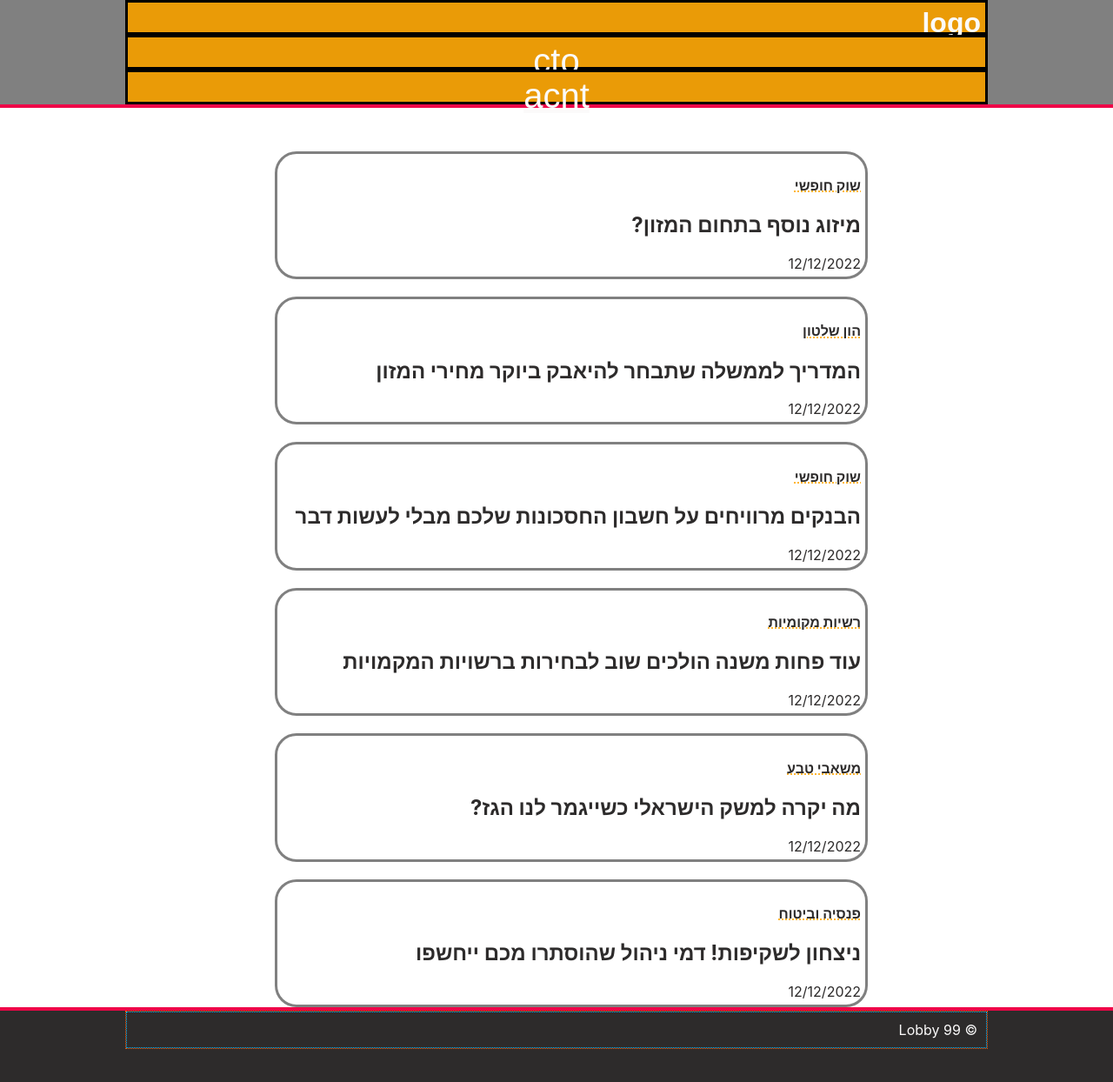
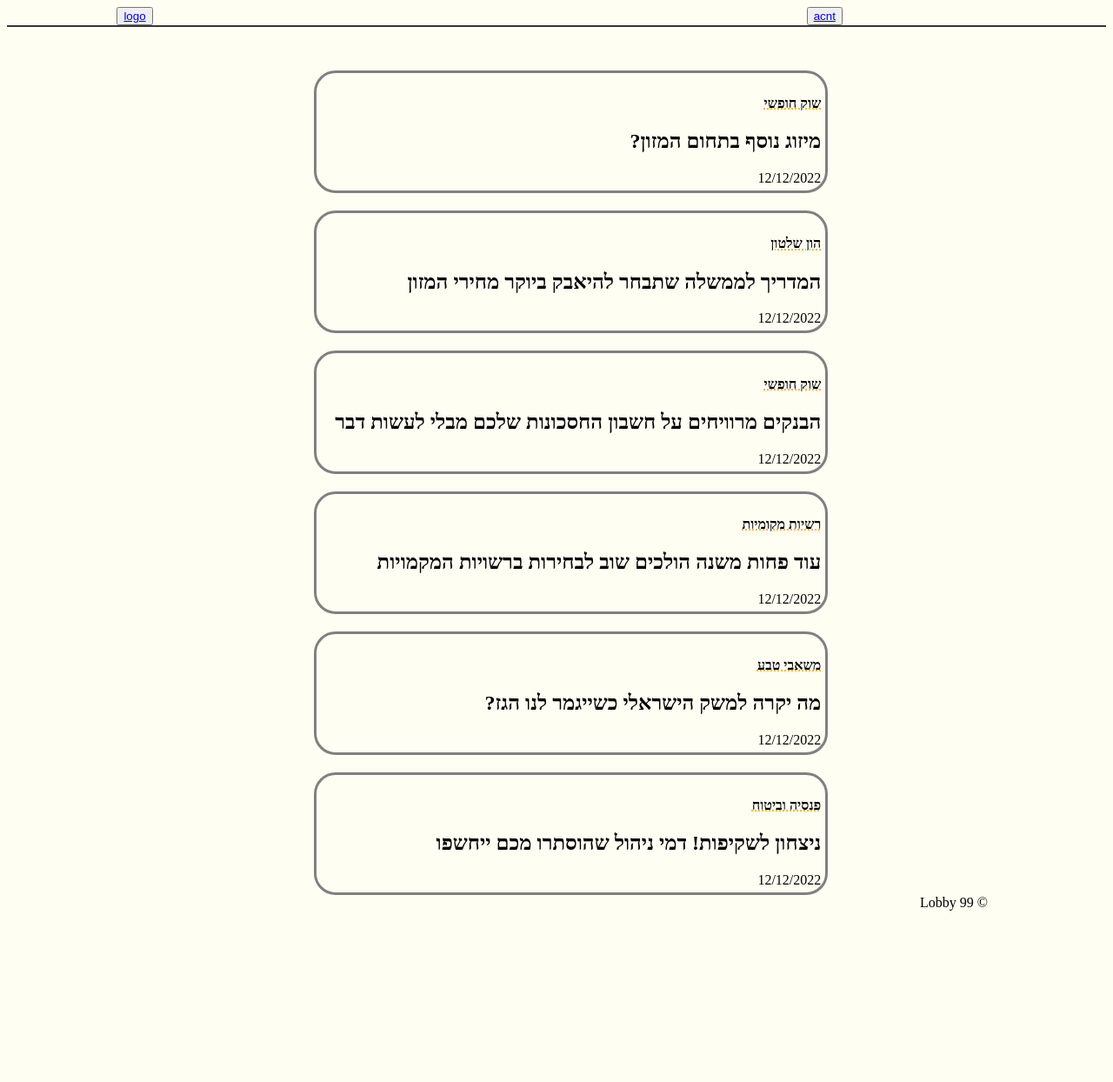
Before and after one commit to nadavf95/Lobby-99-news, a Next.js app: page / in a window 1280 px wide. Shown: the top 1244 px of the page at 87% size. After the commit the page ends 1055 px from the top, so only its background shows below. Built offline with nearby package versions, Linux system fonts and the light colour scheme.

Commit message:
worked on navbar

```diff
--- a/components/navbar.js
+++ b/components/navbar.js
@@ -8,21 +8,16 @@ import Link from "next/link";
 export default function Navbar() {
   return (
     <div id="navbar">
-      <div className="container">
-        <div className="row navbar-items">
+      <div className="navbar-container">
 
-          <button className="navbar-logo">
-              <Link href="/">logo</Link>
-          </button>
+        <button className="account-button">
+          <Link href="/">acnt</Link>
+        </button>
 
-          <button className="cto-button">
-            <Link href="/">cto</Link>
-          </button>
+        <button className="navbar-logo">
+            <Link href="/">logo</Link>
+        </button>
 
-          <button className="account-button">
-            <Link href="/">acnt</Link>
-          </button>
-        </div>
       </div>
     </div>
   )
--- a/styles.css
+++ b/styles.css
@@ -15,8 +15,18 @@
 body {
 
   direction:rtl;
+  background-color: #FFFEF3;;
 }
 /* our project */
+
+.navbar-container{
+  display: flex;
+  justify-content:left;
+  column-gap: 70%;
+  padding-right: 5%;
+  padding-left: 10%;
+  border-bottom: 2px solid #373737;
+}
 
 .articles_list{
   display: flex;
@@ -53,83 +63,16 @@ body {
 /* buttons */
 
 .navbar-logo{
-  background-color: #ea9b07; /* Green */
-  border: solid;
-  color: black;
-  text-align: center;
-  text-decoration: none;
-  display: inline-block;
-  font-size: 10px;
-  padding: 5px 5px;
 
 }
 .cto-button{
-  background-color: #ea9b07; /* Green */
-  border: solid;
-  color: black;
-  text-align: center;
-  text-decoration: none;
-  display: inline-block;
-  font-size: 40px;
-  padding: 5px 5px;
 
 }
 .account-button{
-  background-color: #ea9b07; /* Green */
-  border: solid;
-  color: black;
-  text-align: center;
-  text-decoration: none;
-  display: inline-block;
-  font-size: 40px;
-  padding: 5px 5px;
 
 }
 
 
-
-
-
-
-
-/* start design helpers */
-
-.item {
-  border: 1px dotted var(--layout-guide-item);
-}
-
-.content {
-  border: 1px dotted var(--layout-guide-content);
-}
-
-.card-content {
-  border: 1px solid var(--layout-guide-content);
-}
-
-/* end design helpers */
-
-.container {
-  width: 100%;
-  margin: 0 auto;
-}
-
-.row {
-  display: flex;
-  flex-wrap: wrap;
-}
-
-.item {
-  box-sizing: border-box;
-  flex-grow: 0;
-  flex-basis: 100%;
-}
-
-.content {
-  flex-grow: 0;
-  flex-basis: 100%;
-  box-sizing: border-box;
-  padding: 10px;
-}
 
 /* adjustments for medium screens, like some tablets or landscape on a mobile */
 @media (min-width: 576px) {}
@@ -151,87 +94,3 @@ body {
   }
 
 }
-
-body {
-  font-family: var(--font-family);
-  margin: 0;
-  padding: 0;
-  color: var(--charcoal);
-}
-
-a {
-  color: var(--deep-blue);
-}
-
-input,
-textarea,
-button,
-select {
-  display: block;
-  height: 2rem;
-  width: 100%;
-  margin: 0;
-  padding: 0.25rem;
-  border: 1px solid var(--charcoal);
-}
-
-textarea {
-  height: 4rem;
-}
-
-button {
-  height: 2.5rem;
-}
-
-form>* {
-  margin-top: 1rem;
-  margin-bottom: 1rem;
-  box-sizing: border-box;
-  font-family: var(--font-family);
-}
-
-#navbar {
-  display: flex;
-  background-color: grey;
-  color: var(--white);
-  border-bottom: 4px solid var(--deep-red);
-}
-
-#navbar a {
-  color: var(--white);
-}
-
-.navbar-items {
-  justify-content: space-between;
-}
-
-.navbar-menu ul {
-  display: flex;
-  justify-content: flex-end;
-  padding: 0;
-  list-style-type: none;
-}
-
-.navbar-menu li {
-  margin: 0 0.5rem;
-}
-
-.navbar-logo {
-  display: flex;
-  font-size: 2rem;
-  font-weight: 700;
-}
-
-.navbar-logo a {
-  color: var(--white);
-  text-decoration: none;
-}
-
-#footer {
-  display: flex;
-  margin-top: auto;
-  background-color: var(--charcoal);
-  color: var(--white);
-  height: 200px;
-  border-top: 4px solid var(--deep-red);
-}
```
